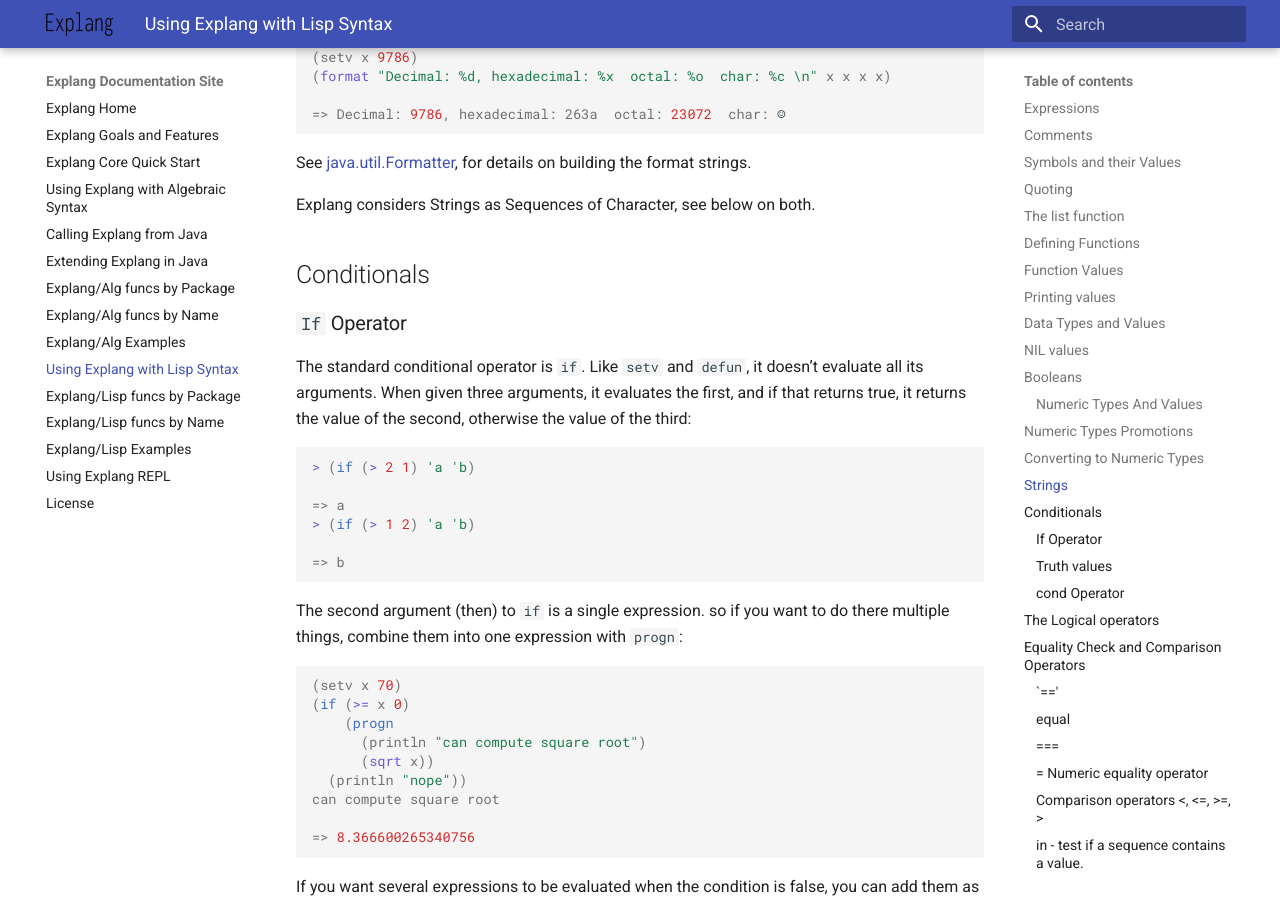
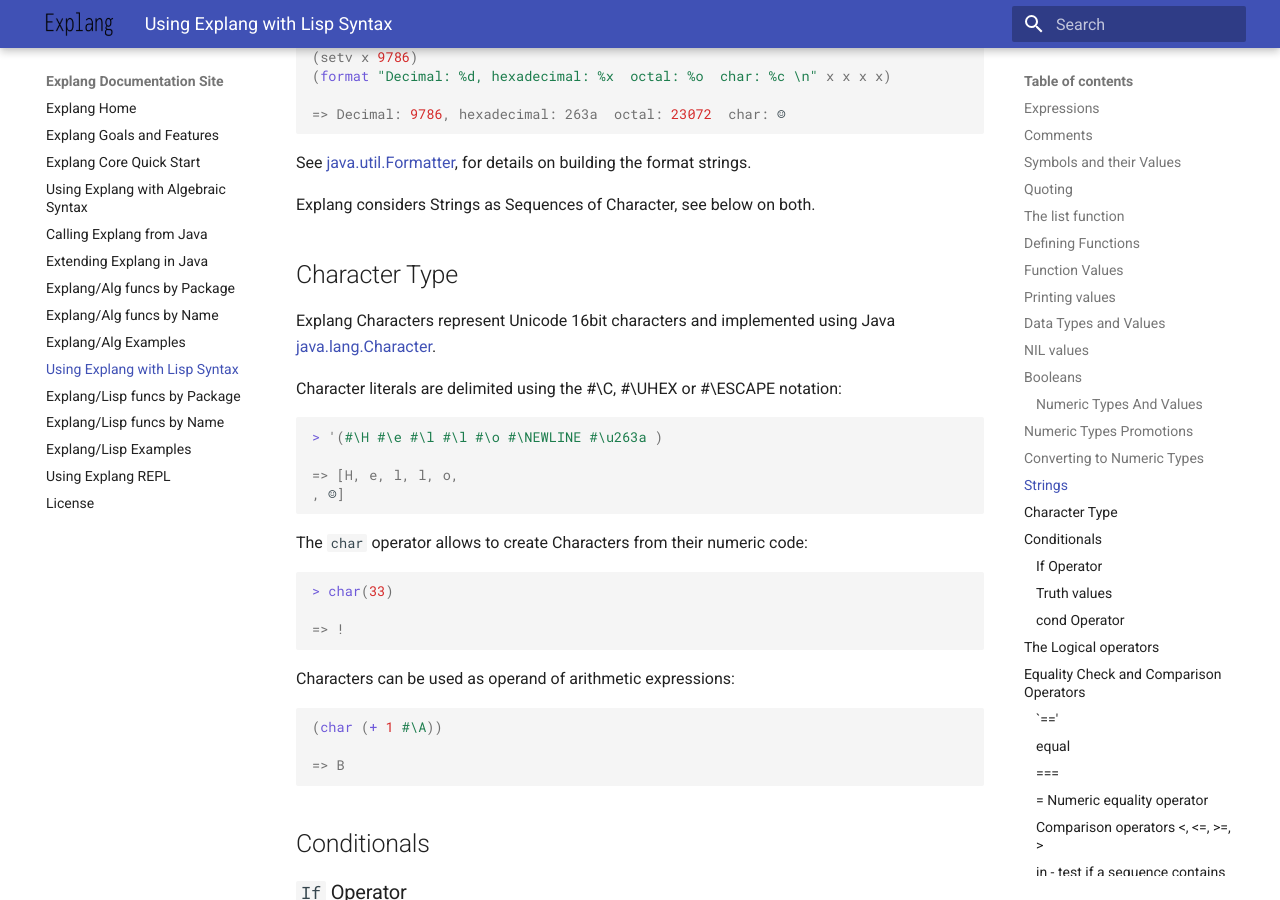
Before and after one commit to opsit-io/opsit-explang-docs, an MkDocs documentation site: the page built from docs/explang-lisp.md, in a window 1280 px wide and 900 px high, scrolled down 8494 px. Built offline with MkDocs 1.6.1 and Material for MkDocs 9.7.7, drawn with Linux system fonts in a browser that asks for light colours.

Commit message:
Add chapter on Characters

````diff
--- a/docs/explang-lisp.md
+++ b/docs/explang-lisp.md
@@ -373,7 +373,6 @@ numeric types from other numeric types as well as from string representation:
 Strings
 -------
 
-
 Explang strings are Java Strings. Strings are constant, that is one cannot
 change an existing string but have to create new one.
 
@@ -463,6 +462,39 @@ See [java.util.Formatter](https://docs.oracle.com/javase/8/docs/api/java/util/Fo
 for details on building the format strings.
 
 Explang considers Strings as Sequences of Character, see below on both.
+
+
+Character Type
+--------------
+
+Explang Characters represent Unicode 16bit characters and implemented using Java
+[java.lang.Character](https://docs.oracle.com/javase/8/docs/api/java/lang/Character.html).
+
+Character literals are delimited using the #\C, #\UHEX or #\ESCAPE notation:
+
+```lisp
+> '(#\H #\e #\l #\l #\o #\NEWLINE #\u263a )
+
+=> [H, e, l, l, o,
+, ☺]
+```
+
+
+The `char` operator allows to create Characters from their numeric code:
+
+```lisp
+> char(33)
+
+=> !
+```
+
+Characters can be used as operand of arithmetic expressions:
+
+```lisp
+(char (+ 1 #\A))
+
+=> B
+```
 
 
 Conditionals
````
